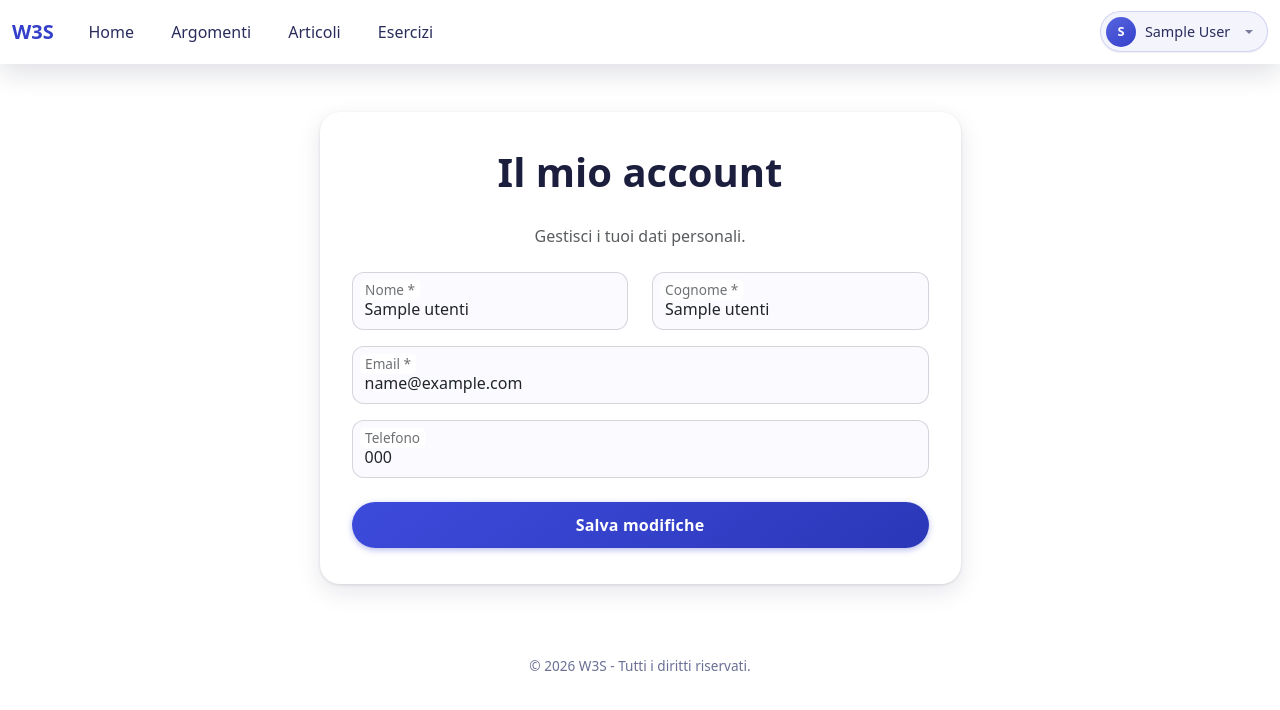
After one commit to marcobiondi-prog/w3s-site, a PHP site: page /viewes/user.php in a window 1280 px wide. The commit adds this page. Shown: the top 710 px of the page. Run offline with PHP 8.4, Linux system fonts and the light colour scheme; the visitor is signed in with stand-in values (Sample User, id 1); tables that the repository leaves empty hold one stand-in row (values such as "Sample post").

Commit message:
user-update

```diff
--- a/controllers/auth_simulate_handle.php
+++ b/controllers/auth_simulate_handle.php
@@ -4,7 +4,7 @@ require_once __DIR__ . "/conn.php";
 require_once __DIR__ . "/oauth_helpers.php";
 
 if ($_SERVER["REQUEST_METHOD"] !== "POST") {
-    header("Location: viewes/login.php");
+    header("Location: ../viewes/login.php");
     exit();
 }
 
--- a/controllers/oauth_helpers.php
+++ b/controllers/oauth_helpers.php
@@ -55,6 +55,6 @@ function login_or_register_oauth($conn, $provider_column, $provider_id, $email,
     $_SESSION["cognome"] = $utente["cognome"];
     $_SESSION["email"] = $utente["email"];
 
-    header("Location: viewes/dashboard.php");
+    header("Location: ../viewes/dashboard.php");
     exit();
 }
--- /dev/null
+++ b/models/user.php
@@ -0,0 +1,68 @@
+<?php
+
+class User
+{
+    private mysqli $conn;
+
+    public function __construct(mysqli $conn)
+    {
+        $this->conn = $conn;
+    }
+
+    public function findById(int $id): ?array
+    {
+        $stmt = $this->conn->prepare(
+            "SELECT id_utente, nome, cognome, email, numero_di_telefono
+             FROM utenti WHERE id_utente = ?"
+        );
+        $stmt->bind_param("i", $id);
+        $stmt->execute();
+        $user = $stmt->get_result()->fetch_assoc() ?: null;
+        $stmt->close();
+
+        return $user;
+    }
+
+    public function checkregister(string $email): bool
+    {
+        $stmt = $this->conn->prepare("SELECT id_utente FROM utenti WHERE email = ?");
+        $stmt->bind_param("s", $email);
+        $stmt->execute();
+        $exists = $stmt->get_result()->num_rows > 0;
+        $stmt->close();
+
+        return $exists;
+    }
+
+    public function emailExists(string $email, int $excludeId): bool
+    {
+        $stmt = $this->conn->prepare(
+            "SELECT id_utente FROM utenti WHERE email = ? AND id_utente <> ?"
+        );
+        $stmt->bind_param("si", $email, $excludeId);
+        $stmt->execute();
+        $exists = $stmt->get_result()->num_rows > 0;
+        $stmt->close();
+
+        return $exists;
+    }
+
+    public function updateProfile(
+        int $id,
+        string $nome,
+        string $cognome,
+        string $email,
+        string $telefono
+    ): bool {
+        $stmt = $this->conn->prepare(
+            "UPDATE utenti
+             SET nome = ?, cognome = ?, email = ?, numero_di_telefono = NULLIF(?, '')
+             WHERE id_utente = ?"
+        );
+        $stmt->bind_param("ssssi", $nome, $cognome, $email, $telefono, $id);
+        $updated = $stmt->execute();
+        $stmt->close();
+
+        return $updated;
+    }
+}
--- a/viewes/auth_simulate.php
+++ b/viewes/auth_simulate.php
@@ -42,7 +42,7 @@ include __DIR__ . "/header.php";
                         accedere: verrà creato (o ritrovato) un utente collegato a questa email.
                     </div>
 
-                    <form action="../auth_simulate_handle.php" method="POST">
+                    <form action="../controllers/auth_simulate_handle.php" method="POST">
 
                         <input type="hidden" name="provider" value="<?= htmlspecialchars($provider) ?>">
 
--- a/viewes/header.php
+++ b/viewes/header.php
@@ -102,7 +102,7 @@ function nav_active($page, $current) {
                                 </a>
                             </li>
                             <li>
-                                <a class="user-menu-item" href="<?= $view_base ?>profilo.php">
+                                <a class="user-menu-item" href="<?= $view_base ?>user.php">
                                     <span class="user-menu-item-icon"><i class="bi bi-person"></i></span>
                                     Profilo
                                 </a>
@@ -127,7 +127,7 @@ function nav_active($page, $current) {
                                     <span class="mobile-user-link-icon"><i class="bi bi-speedometer2"></i></span>
                                     Dashboard
                                 </a>
-                                <a class="mobile-user-link" href="<?= $view_base ?>profilo.php">
+                                <a class="mobile-user-link" href="<?= $view_base ?>user.php">
                                     <span class="mobile-user-link-icon"><i class="bi bi-person"></i></span>
                                     Profilo
                                 </a>
--- /dev/null
+++ b/viewes/user.php
@@ -0,0 +1,124 @@
+<?php
+
+require_once __DIR__ . "/../controllers/conn.php";
+require_once __DIR__ . "/../models/user.php";
+
+if (!isset($_SESSION["user_id"])) {
+    header("Location: login.php");
+    exit();
+}
+
+$user_id = (int) $_SESSION["user_id"];
+$user_model = new User($conn);
+$utente = $user_model->findById($user_id);
+
+if (!$utente) {
+    header("Location: ../controllers/handle_logout.php");
+    exit();
+}
+
+$errors = [];
+$updated = isset($_GET["updated"]);
+
+if ($_SERVER["REQUEST_METHOD"] === "POST") {
+    $nome = trim($_POST["nome"] ?? "");
+    $cognome = trim($_POST["cognome"] ?? "");
+    $email = trim($_POST["email"] ?? "");
+    $telefono = trim($_POST["telefono"] ?? "");
+
+    if ($nome === "" || $cognome === "") {
+        $errors[] = "Nome e cognome sono obbligatori.";
+    }
+
+    if (!filter_var($email, FILTER_VALIDATE_EMAIL)) {
+        $errors[] = "Inserisci un indirizzo email valido.";
+    }
+
+    if (!$errors && $user_model->emailExists($email, $user_id)) {
+        $errors[] = "Questa email è già associata a un altro account.";
+    }
+
+    if (!$errors) {
+        if ($user_model->updateProfile($user_id, $nome, $cognome, $email, $telefono)) {
+            $_SESSION["nome"] = $nome;
+            $_SESSION["cognome"] = $cognome;
+            $_SESSION["email"] = $email;
+            header("Location: user.php?updated=1");
+            exit();
+        }
+
+        $errors[] = "Impossibile salvare le modifiche. Riprova.";
+    }
+} else {
+    $nome = $utente["nome"];
+    $cognome = $utente["cognome"];
+    $email = $utente["email"];
+    $telefono = $utente["numero_di_telefono"] ?? "";
+}
+
+$title = "Il mio account";
+include __DIR__ . "/header.php";
+?>
+
+<main class="container mt-5 mb-5">
+    <div class="row justify-content-center">
+        <div class="col-md-8 col-lg-7">
+            <div class="material-card">
+                <div class="material-card-body">
+                    <h1 class="material-title text-center">Il mio account</h1>
+                    <p class="text-center text-muted mb-4">Gestisci i tuoi dati personali.</p>
+
+                    <?php if ($updated) { ?>
+                        <div class="alert alert-success" role="alert">
+                            Dati aggiornati con successo.
+                        </div>
+                    <?php } ?>
+
+                    <?php if ($errors) { ?>
+                        <div class="alert alert-danger" role="alert">
+                            <?= htmlspecialchars(implode(" ", $errors)) ?>
+                        </div>
+                    <?php } ?>
+
+                    <form method="POST" action="user.php">
+                        <div class="row">
+                            <div class="col-md-6">
+                                <div class="form-floating mb-3">
+                                    <input type="text" class="form-control" id="nome" name="nome"
+                                           value="<?= htmlspecialchars($nome) ?>" placeholder="Nome" required>
+                                    <label for="nome">Nome *</label>
+                                </div>
+                            </div>
+                            <div class="col-md-6">
+                                <div class="form-floating mb-3">
+                                    <input type="text" class="form-control" id="cognome" name="cognome"
+                                           value="<?= htmlspecialchars($cognome) ?>" placeholder="Cognome" required>
+                                    <label for="cognome">Cognome *</label>
+                                </div>
+                            </div>
+                        </div>
+
+                        <div class="form-floating mb-3">
+                            <input type="email" class="form-control" id="email" name="email"
+                                   value="<?= htmlspecialchars($email) ?>" placeholder="Email" required>
+                            <label for="email">Email *</label>
+                        </div>
+
+                        <div class="form-floating mb-4">
+                            <input type="text" class="form-control" id="telefono" name="telefono"
+                                   value="<?= htmlspecialchars($telefono) ?>" placeholder="Telefono">
+                            <label for="telefono">Telefono</label>
+                        </div>
+
+                        <button type="submit" class="btn btn-material w-100">Salva modifiche</button>
+                    </form>
+                </div>
+            </div>
+        </div>
+    </div>
+</main>
+
+<?php
+$conn->close();
+include __DIR__ . "/footer.php";
+?>
```
Also changed, not shown: controllers/handle_register.php (+5 -14 lines), viewes/login.php (+12 -0 lines), viewes/profilo.php (+2 -66 lines).
